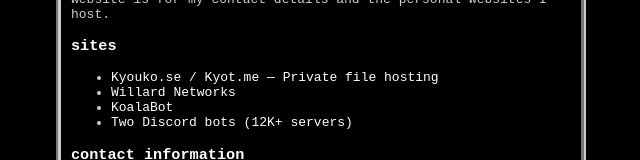
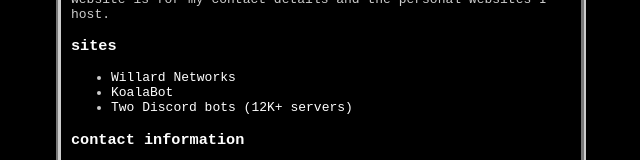
Before and after one commit to VottonDev/vottondev.github.io, a Next.js app: page / in a window 1280 px wide. Shown: the part 191-351 px from the top of the page, without its empty margins (319-959 px from the left). Built offline with nearby package versions, Linux system fonts and the light colour scheme.

Commit message:
Remove Kyouko

```diff
--- a/pages/index.js
+++ b/pages/index.js
@@ -64,11 +64,6 @@
       <h3>sites</h3>
       <ul>
         <li>
-          <a href="https://kyouko.se">
-            Kyouko.se / Kyot.me &mdash; Private file hosting
-          </a>
-        </li>
-        <li>
           <a href="https://willard.network">Willard Networks</a>
         </li>
         <li>
```
